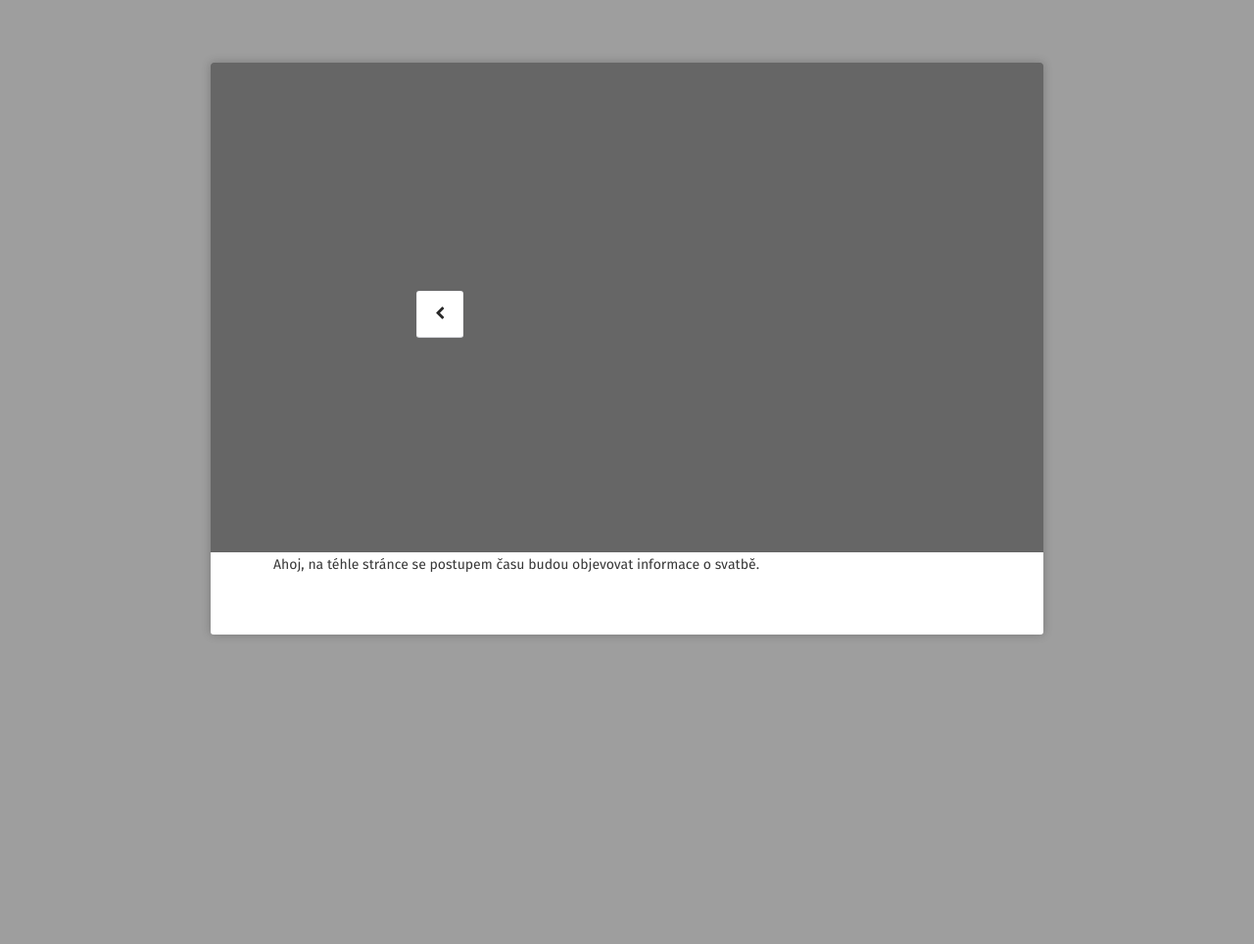
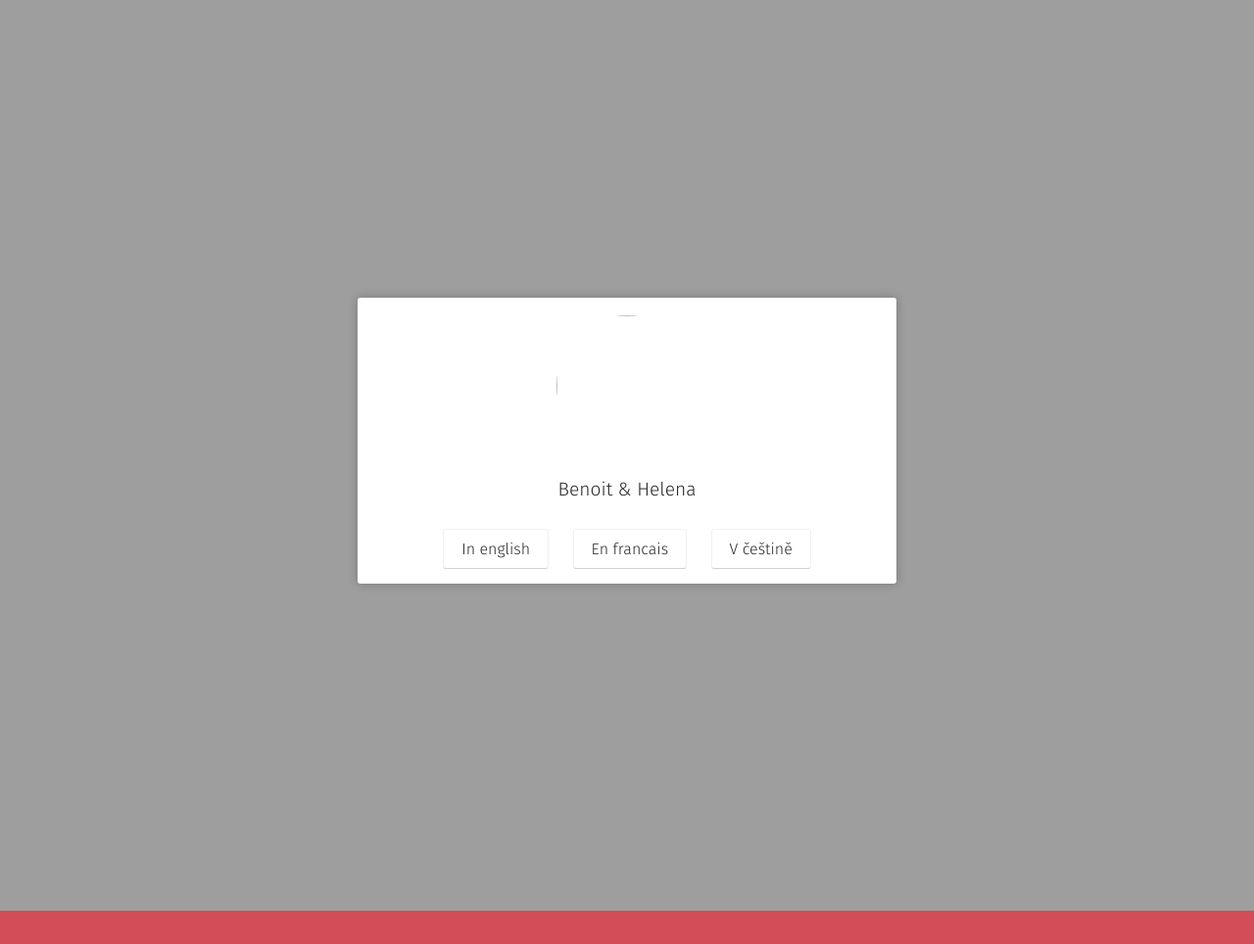
Before and after one commit to Helena-Benoit/Helena-Benoit.github.io, a Jekyll site: the page built from thankyou.html, in a window 1280 px wide. Shown: the whole page at 98% size. Built offline with Jekyll 4.4.1, drawn with Linux system fonts in a browser that asks for light colours; some web fonts are replaced.

Commit message:
cz form 5

```diff
--- a/_layouts/thank.html
+++ /dev/null
@@ -1,54 +0,0 @@
----
-layout: compress
----
-
-<!DOCTYPE html>
-<!--[if lt IE 7]><html class="no-js lt-ie9 lt-ie8 lt-ie7"> <![endif]-->
-<!--[if (IE 7)&!(IEMobile)]><html class="no-js lt-ie9 lt-ie8"><![endif]-->
-<!--[if (IE 8)&!(IEMobile)]><html class="no-js lt-ie9"><![endif]-->
-<!--[if gt IE 8]><!--> <html class="no-js"><!--<![endif]-->
-<head>
-  {% include head.html %}
-</head>
-  <body>
-    <!-- Header -->
-    <header class="header" role="banner">
-      <div class="wrapper animated fadeIn">
-        <div class="content">
-          <!--div class="post-title {% if page.feature %} feature {% endif %}"-->
-	  <div class="cover-banner {% if page.feature %} feature {% endif %}">
-            <h1>{{ page.title }}</h1>
-            <!--h4>{{ page.date | date_to_string }}</h4-->
-
-{% if page.cz %}
-<a class="btn zoombtn" href="{{site.url}}/cz/">
-  <i class="fa fa-chevron-left"></i>
-</a>
-{% else if page.en %}
-<a class="btn zoombtn" href="{{site.url}}/en/">
-  <i class="fa fa-chevron-left"></i>
-</a>
-{% else if page.fr %}
-<a class="btn zoombtn" href="{{site.url}}/fr/">
-  <i class="fa fa-chevron-left"></i>
-</a>
-{% endif %}
-
-</div>
-
-{{ content }}
-
-<!--<div class="entry-meta">
-  {% include meta.html %}
-</div>
-</div>
-</div>
-{% if page.comments and site.disqus_shortname %}<section id="disqus_thread" class="animated fadeInUp"></section><!-- /#disqus_thread ->{% endif %}
-</header>
-{% if site.mathjax == true %}
-<!-- MathJax ->
-<script async src="https://cdn.mathjax.org/mathjax/latest/MathJax.js?config=TeX-AMS-MML_HTMLorMML"></script>
-{% endif %}
- -->
-</body>
-</html>
--- a/thankyou.html
+++ b/thankyou.html
@@ -1,7 +1,3 @@
 ---
-layout: thank
-comments: false
+layout: home
 ---
-
-Ahoj,
-na téhle stránce se postupem času budou objevovat informace o svatbě.
```
